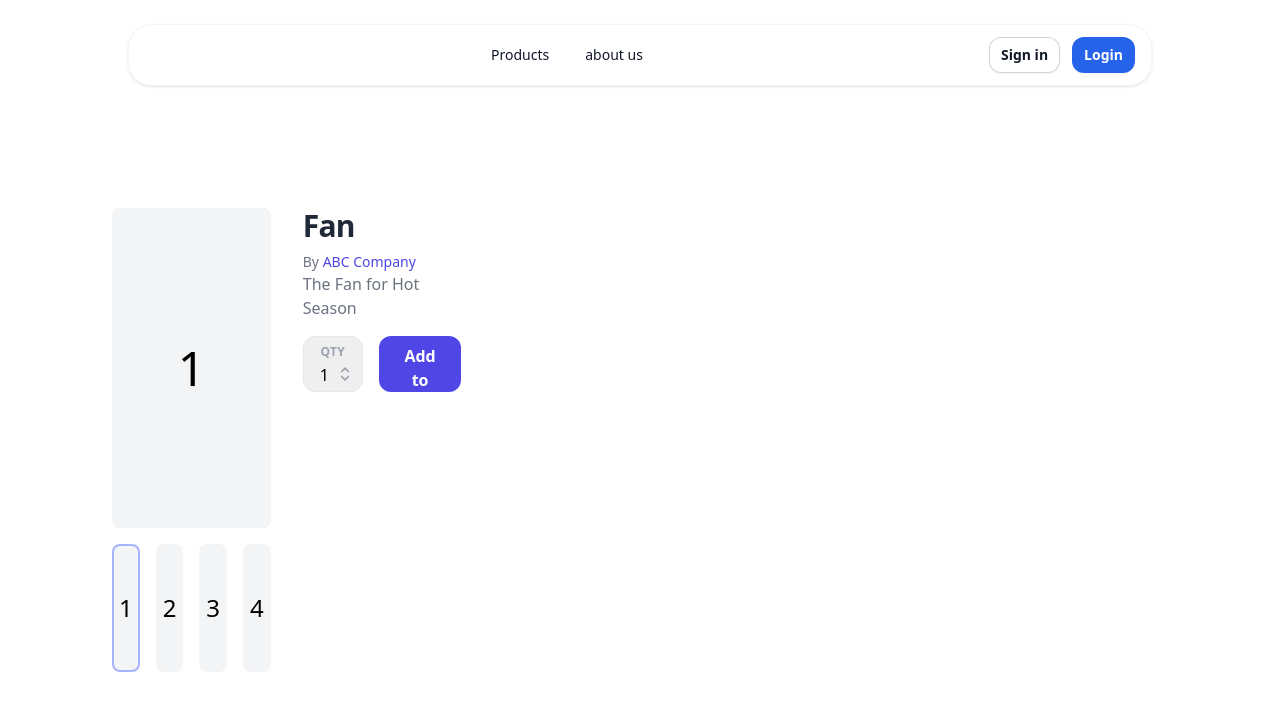
After one commit to modercai/mart, a Django app: a page that uses store/templates/store/product_detail.html in a window 1280 px wide. The commit adds this page. Shown: the top 711 px of the page. Run offline with Django 5.2, Linux system fonts and the light colour scheme; data comes from the database, SQL or seed files in the repository; some libraries are stand-ins or nearby versions.

Commit message:
render the product details page

```diff
--- a/core/templates/core/homepage.html
+++ b/core/templates/core/homepage.html
@@ -22,16 +22,18 @@
             </p>
           </div>
           <p class="block font-sans text-sm font-normal leading-normal text-gray-700 antialiased opacity-75">
-            {{product.description}}
+
           </p>
         </div>
         <div class="p-6 pt-0">
-          <button
+          <a href="{% url "product_detail" product.slug %}">
+            <button
             class="block w-full select-none rounded-lg bg-gray-200 py-3 px-6 text-center align-middle font-sans text-xs font-bold uppercase text-blue-gray-900 transition-all hover:scale-105 focus:scale-105 focus:opacity-[0.85] active:scale-100 active:opacity-[0.85] disabled:pointer-events-none disabled:opacity-50 disabled:shadow-none"
             type="button"
           >
             Buy Now
           </button>
+          </a>
         </div>
       </div>
 </div>
--- a/mart/urls.py
+++ b/mart/urls.py
@@ -15,10 +15,11 @@ Including another URLconf
     2. Add a URL to urlpatterns:  path('blog/', include('blog.urls'))
 """
 from django.contrib import admin
-from django.urls import path
+from django.urls import path, include
 from core.views import Home, about
 
 urlpatterns = [
+    path('',include('store.urls')),
     path('',Home, name="home"),
     path('about/',about,name='about'),
     path('admin/', admin.site.urls),
--- /dev/null
+++ b/store/templates/store/product_detail.html
@@ -0,0 +1,80 @@
+{% extends "core/base.html" %}
+
+{% block title %}Detail{% endblock title %}
+
+{% block content %}
+<div class="pl-20">
+    <div class="py-6 ">
+      <div class="max-w-7xl mx-auto px-4 sm:px-6 lg:px-8 mt-6">
+        <div class="flex flex-col md:flex-row -mx-4">
+          <div class="md:flex-1 px-4">
+            <div x-data="{ image: 1 }" x-cloak>
+              <div class="h-64 md:h-80 rounded-lg bg-gray-100 mb-4">
+                <div x-show="image === 1" class="h-64 md:h-80 rounded-lg bg-gray-100 mb-4 flex items-center justify-center">
+                  <span class="text-5xl">1</span>
+                </div>
+
+                <div x-show="image === 2" class="h-64 md:h-80 rounded-lg bg-gray-100 mb-4 flex items-center justify-center">
+                  <span class="text-5xl">2</span>
+                </div>
+
+                <div x-show="image === 3" class="h-64 md:h-80 rounded-lg bg-gray-100 mb-4 flex items-center justify-center">
+                  <span class="text-5xl">3</span>
+                </div>
+
+                <div x-show="image === 4" class="h-64 md:h-80 rounded-lg bg-gray-100 mb-4 flex items-center justify-center">
+                  <span class="text-5xl">4</span>
+                </div>
+              </div>
+
+              <div class="flex -mx-2 mb-4">
+                <template x-for="i in 4">
+                  <div class="flex-1 px-2">
+                    <button x-on:click="image = i" :class="{ 'ring-2 ring-indigo-300 ring-inset': image === i }" class="focus:outline-none w-full rounded-lg h-24 md:h-32 bg-gray-100 flex items-center justify-center">
+                      <span x-text="i" class="text-2xl"></span>
+                    </button>
+                  </div>
+                </template>
+              </div>
+            </div>
+          </div>
+          <div class="md:flex-1 px-4">
+            <h2 class="mb-2 leading-tight tracking-tight font-bold text-gray-800 text-2xl md:text-3xl">{{product.title}}</h2>
+            <p class="text-gray-500 text-sm">By <a href="#" class="text-indigo-600 hover:underline">ABC Company</a></p>
+
+            <p class="text-gray-500">{% if product.description %}
+
+           {{product.description}}
+            {% endif %}</p>
+
+            <div class="flex py-4 space-x-4">
+              <div class="relative">
+                <div class="text-center left-0 pt-2 right-0 absolute block text-xs uppercase text-gray-400 tracking-wide font-semibold">Qty</div>
+                <select class="cursor-pointer appearance-none rounded-xl border border-gray-200 pl-4 pr-8 h-14 flex items-end pb-1">
+                  <option>1</option>
+                  <option>2</option>
+                  <option>3</option>
+                  <option>4</option>
+                  <option>5</option>
+                </select>
+
+                <svg class="w-5 h-5 text-gray-400 absolute right-0 bottom-0 mb-2 mr-2" xmlns="http://www.w3.org/2000/svg" fill="none" viewBox="0 0 24 24" stroke="currentColor">
+                  <path stroke-linecap="round" stroke-linejoin="round" stroke-width="2" d="M8 9l4-4 4 4m0 6l-4 4-4-4" />
+                </svg>
+              </div>
+
+              <button type="button" class="h-14 px-6 py-2 font-semibold rounded-xl bg-indigo-600 hover:bg-indigo-500 text-white">
+                Add to Cart
+              </button>
+            </div>
+          </div>
+        </div>
+      </div>
+    </div>
+      </body>
+    <!-- partial -->
+      <script src='https://cdn.jsdelivr.net/gh/alpinejs/alpine@v2.7.3/dist/alpine.min.js'></script>
+    </html>
+
+    </div>
+{% endblock content %}
--- /dev/null
+++ b/store/urls.py
@@ -0,0 +1,6 @@
+from django.urls import path
+from . import views
+
+urlpatterns = [
+    path('<slug:slug>/', views.product_detail, name='product_detail')
+]
--- a/store/views.py
+++ b/store/views.py
@@ -1,3 +1,8 @@
-from django.shortcuts import render
+from django.shortcuts import render, get_object_or_404
+from . models import Product
 
 # Create your views here.
+
+def product_detail(request, slug):
+    product = get_object_or_404(Product,slug= slug)
+    return render(request, 'store/product_detail.html',{'product':product})
```
